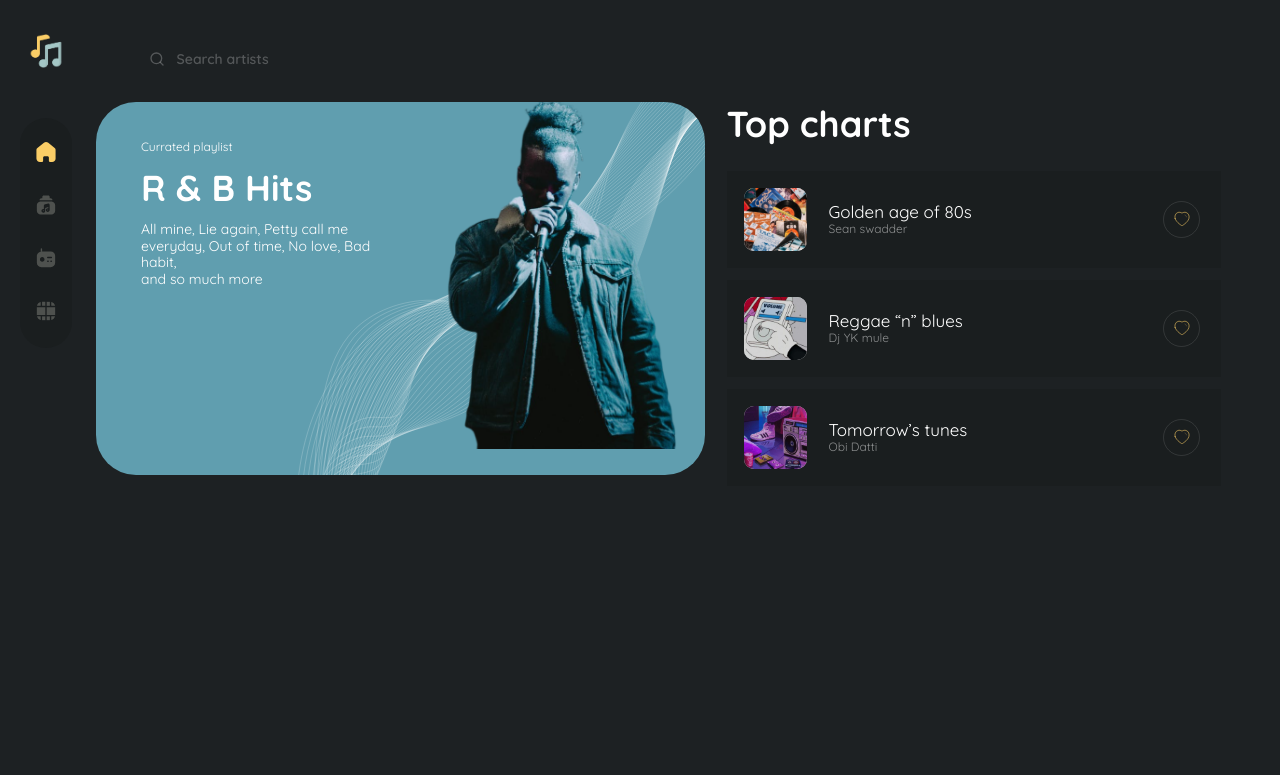
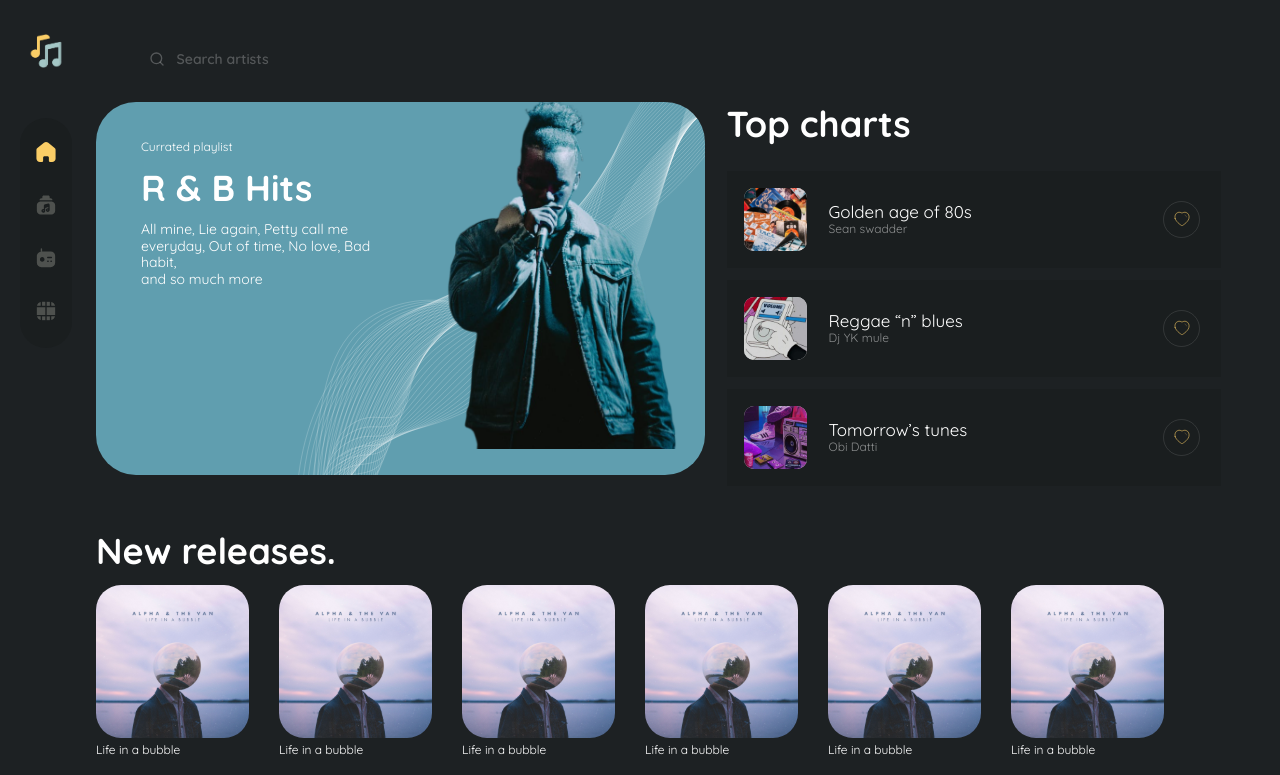
Before and after one commit to Funmi7/vibes, a React (Create React App) app: page / in a window 1280 px wide. Shown: the top 775 px of the page. Built offline with nearby package versions, Linux system fonts and the light colour scheme.

Commit message:
middle section

```diff
--- a/src/screens/home/Homepage.tsx
+++ b/src/screens/home/Homepage.tsx
@@ -1,10 +1,12 @@
 import MainLayout from "layouts/MainLayout";
+import MiddleSection from "./components/MiddleSection";
 import TopSection from "./components/TopSection";
 
 const Homepage = () => {
   return (
     <MainLayout>
       <TopSection />
+      <MiddleSection />
     </MainLayout>
   );
 };
--- /dev/null
+++ b/src/screens/home/atoms/SongCard.tsx
@@ -0,0 +1,20 @@
+import { FC } from "react";
+import { Img, Box, Text } from "@chakra-ui/react";
+
+type SongCardProps = {
+  image: string;
+  title: string;
+};
+
+const SongCard: FC<SongCardProps> = ({ image, title }) => {
+  return (
+    <Box mr="30px" mb="20px">
+      <Img src={image} alt="songs images" />
+      <Text textStyle="smaller" color="white" mt="5px">
+        {title}
+      </Text>
+    </Box>
+  );
+};
+
+export default SongCard;
--- /dev/null
+++ b/src/screens/home/components/MiddleSection.tsx
@@ -0,0 +1,32 @@
+import { Box, Flex, Heading } from "@chakra-ui/react";
+import SongCard from "../atoms/SongCard";
+
+const newReleasesData = [
+  { image: "/img/chartImages/new-release.svg", title: "Life in a bubble" },
+  { image: "/img/chartImages/new-release.svg", title: "Life in a bubble" },
+  { image: "/img/chartImages/new-release.svg", title: "Life in a bubble" },
+  { image: "/img/chartImages/new-release.svg", title: "Life in a bubble" },
+  { image: "/img/chartImages/new-release.svg", title: "Life in a bubble" },
+  { image: "/img/chartImages/new-release.svg", title: "Life in a bubble" },
+  { image: "/img/chartImages/new-release.svg", title: "Life in a bubble" },
+  { image: "/img/chartImages/new-release.svg", title: "Life in a bubble" },
+  { image: "/img/chartImages/new-release.svg", title: "Life in a bubble" },
+  { image: "/img/chartImages/new-release.svg", title: "Life in a bubble" },
+  { image: "/img/chartImages/new-release.svg", title: "Life in a bubble" },
+  { image: "/img/chartImages/new-release.svg", title: "Life in a bubble" },
+];
+
+const MiddleSection = () => {
+  return (
+    <Box mt="43px" w="full">
+      <Heading textStyle="h2">New releases.</Heading>
+      <Flex mt="13px" w="full" flexWrap="wrap">
+        {newReleasesData.map(({ image, title }) => (
+          <SongCard image={image} title={title} />
+        ))}
+      </Flex>
+    </Box>
+  );
+};
+
+export default MiddleSection;
```
Also changed, not shown: public/img/chartImages/new-release.svg (added).
